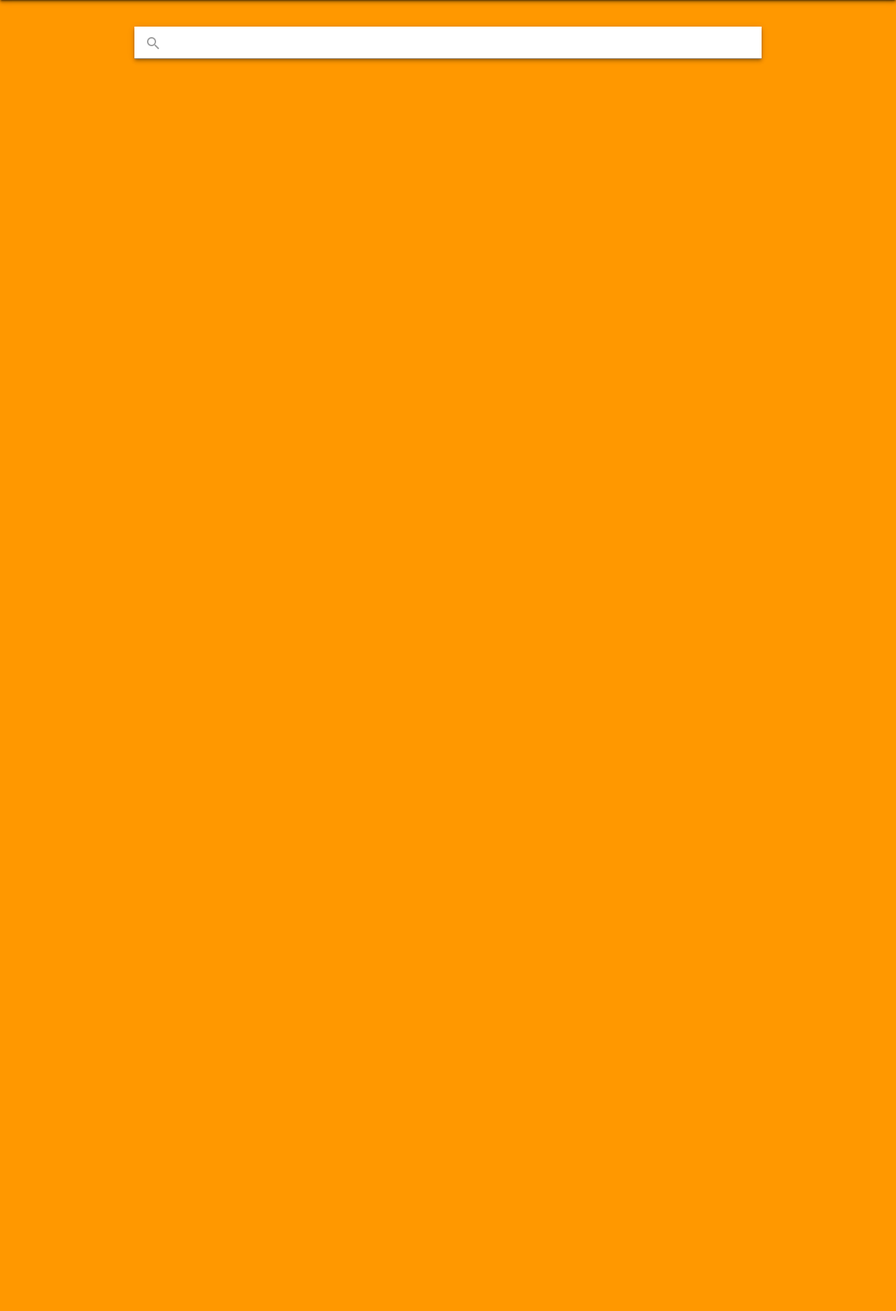
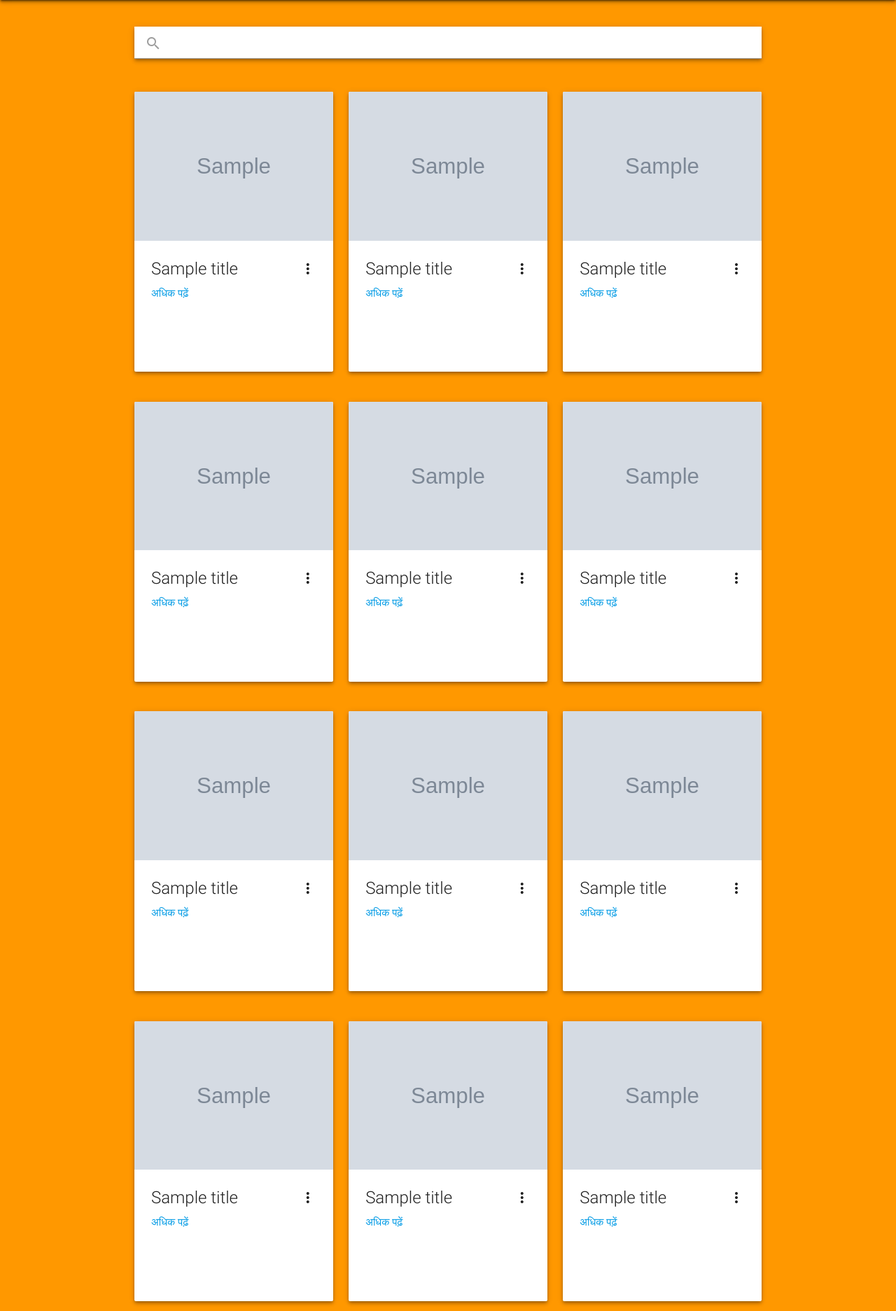
Before and after one commit to dushyant7917/Hindi-News-SEARCH-ENGINE, a Flask app: template Query/templates/search_results.html in a window 1280 px wide. Shown: the part 112-1985 px from the top of the page at 70% size. Before the commit the page ends 202 px from the top, so only its background shows below. Run offline with Flask 2, Linux system fonts and the light colour scheme; the template is opened without the code that fills it: most values are stand-ins (such as "Sample title", 1, 10 or a date in 2020); grey boxes marked "Sample" are stand-in pictures; some libraries are stand-ins or nearby versions; some web fonts are replaced.

Commit message:
"html grid bug fixed"

```diff
--- a/Query/templates/search_results.html
+++ b/Query/templates/search_results.html
@@ -11,7 +11,7 @@
 
     <nav class="nav-extended">
     <div class="nav-wrapper orange darken-3">
-      <a href="#" class="brand-logo">LOGO</a>
+      <a href="/" class="brand-logo">LOGO</a>
       <a href="#" data-activates="mobile-demo" class="button-collapse"><i class="material-icons">menu</i></a>
       <ul id="nav-mobile" class="right hide-on-med-and-down">
         <li><a href="#">विशेषताएं</a></li>
@@ -79,16 +79,16 @@
         </div>
 
         <!-- Results Content -->
-        {% for index, item in enumerate(results['hits']['hits']) %}
+        {% for index in range(0, 18, 3) %}
         <div class="row">
-          <div class="col s12 m6 l4">
+          <div class="col s4 m4 l4">
             <div class="card medium z-depth-2">
               <div class="card-image waves-effect waves-block waves-light">
                   <img src="{{ results['hits']['hits'][index]['_source']['data']['image_url'][0] }}">
               </div>
               <div class="card-content">
                 <span class="card-title activator grey-text text-darken-4">{{ results['hits']['hits'][index]['_source']['data']['title'][0] }}<i class="material-icons right">more_vert</i></span>
-                <p><a href="{{ results['hits']['hits'][index]['_source']['url'][0] }}">Read More</a></p>
+                <p><a href="{{ results['hits']['hits'][index]['_source']['url'][0] }}">अधिक पढ़ें</a></p>
               </div>
               <div class="card-reveal">
                 <span class="card-title grey-text text-darken-4">{{ results['hits']['hits'][index]['_source']['data']['title'][0] }}<i class="material-icons right">close</i></span>
@@ -96,14 +96,15 @@
               </div>
             </div>
           </div>
-          <div class="col s12 m6 l4">
+          {% set index = index + 1 %}
+          <div class="col s4 m4 l4">
             <div class="card medium z-depth-2">
               <div class="card-image waves-effect waves-block waves-light">
                   <img src="{{ results['hits']['hits'][index]['_source']['data']['image_url'][0] }}">
               </div>
               <div class="card-content">
                 <span class="card-title activator grey-text text-darken-4">{{ results['hits']['hits'][index]['_source']['data']['title'][0] }}<i class="material-icons right">more_vert</i></span>
-                <p><a href="{{ results['hits']['hits'][index]['_source']['url'][0] }}">Read More</a></p>
+                <p><a href="{{ results['hits']['hits'][index]['_source']['url'][0] }}">अधिक पढ़ें</a></p>
               </div>
               <div class="card-reveal">
                 <span class="card-title grey-text text-darken-4">{{ results['hits']['hits'][index]['_source']['data']['title'][0] }}<i class="material-icons right">close</i></span>
@@ -111,14 +112,15 @@
               </div>
             </div>
           </div>
-          <div class="col s12 m6 l4">
+          {% set index = index + 1 %}
+          <div class="col s4 m4 l4">
             <div class="card medium z-depth-2">
               <div class="card-image waves-effect waves-block waves-light">
                   <img src="{{ results['hits']['hits'][index]['_source']['data']['image_url'][0] }}">
               </div>
               <div class="card-content">
                 <span class="card-title activator grey-text text-darken-4">{{ results['hits']['hits'][index]['_source']['data']['title'][0] }}<i class="material-icons right">more_vert</i></span>
-                <p><a href="{{ results['hits']['hits'][index]['_source']['url'][0] }}">Read More</a></p>
+                <p><a href="{{ results['hits']['hits'][index]['_source']['url'][0] }}">अधिक पढ़ें</a></p>
               </div>
               <div class="card-reveal">
                 <span class="card-title grey-text text-darken-4">{{ results['hits']['hits'][index]['_source']['data']['title'][0] }}<i class="material-icons right">close</i></span>
```
